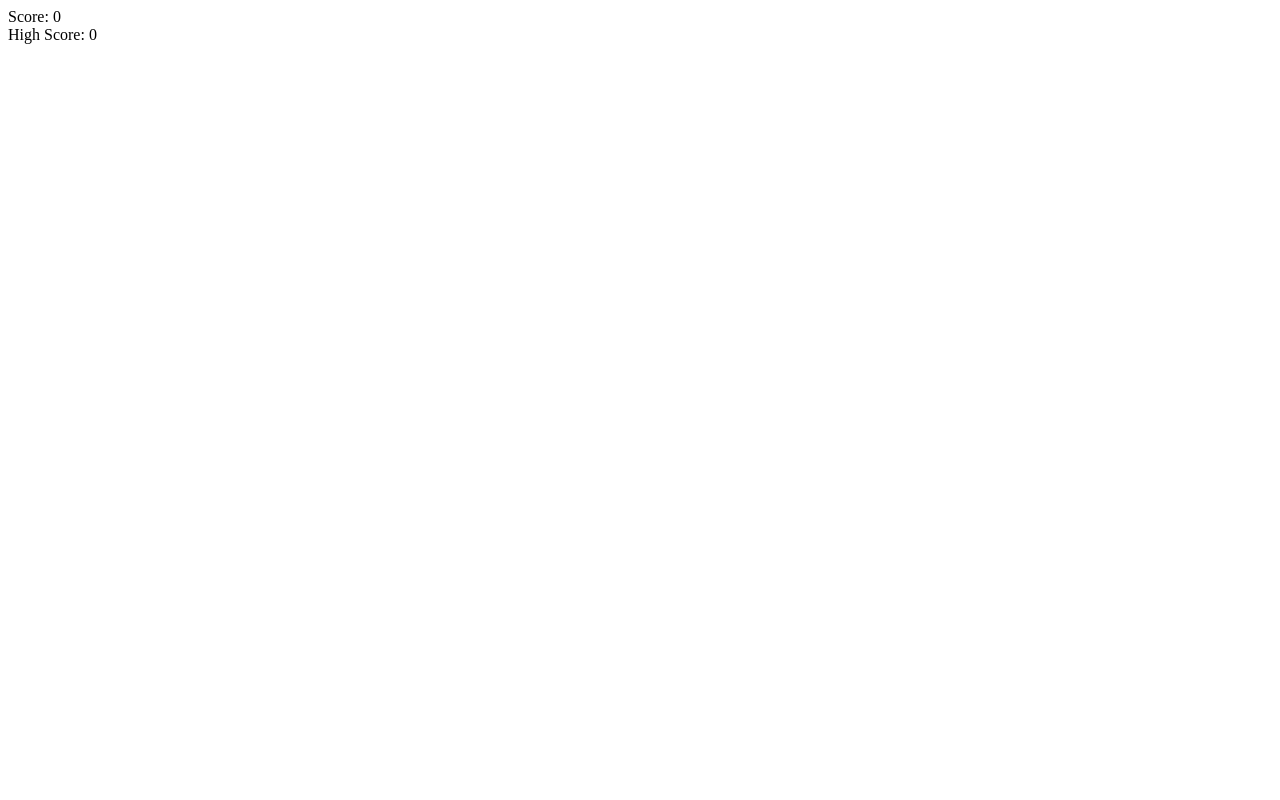
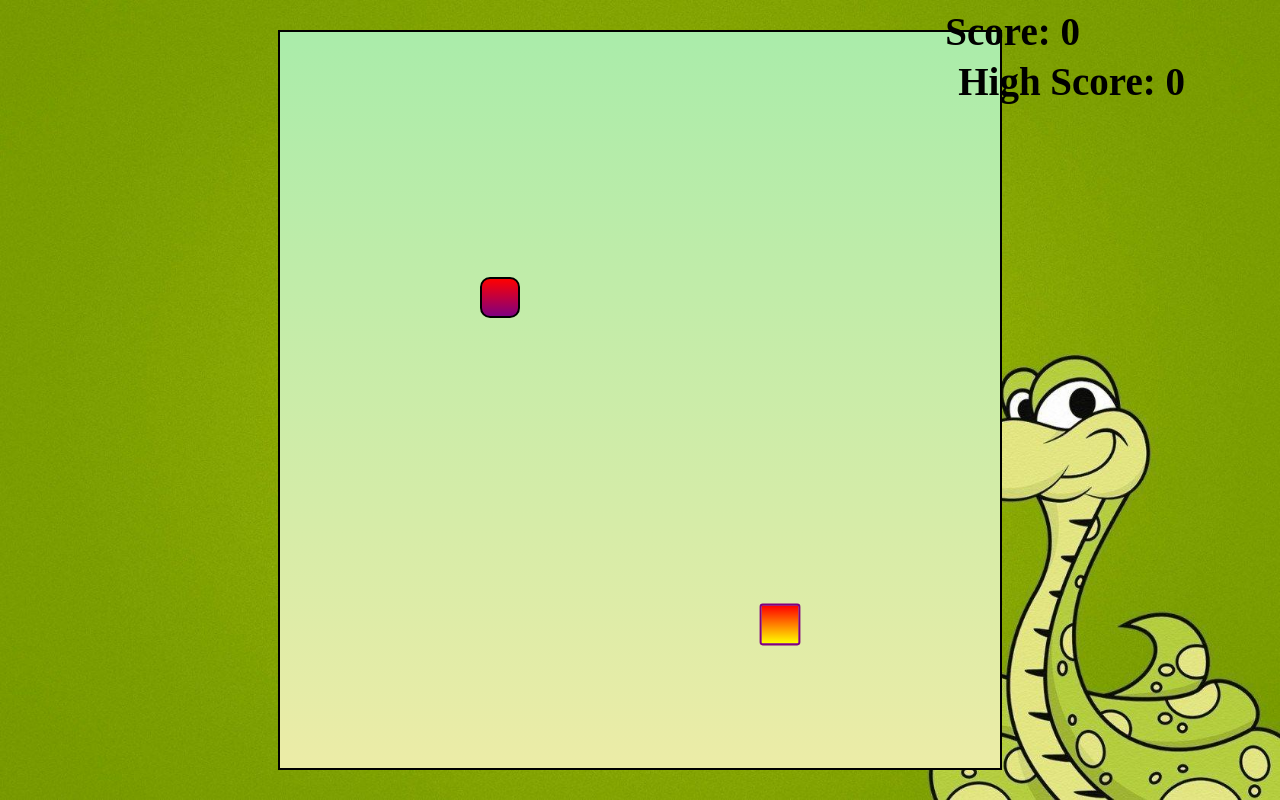
Before and after one commit to sailendrachettri/snakeJS, a plain HTML site: page index.html in a window 1280 px wide. Drawn offline with Linux system fonts and the light colour scheme; the site is published under a folder, as on GitHub Pages, so addresses that start at the root find nothing; a web font is replaced by a local one.

Commit message:
changing the url according to github pages

```diff
--- a/index.html
+++ b/index.html
@@ -4,7 +4,7 @@
     <meta charset="UTF-8">
     <meta http-equiv="X-UA-Compatible" content="IE=edge">
     <meta name="viewport" content="width=device-width, initial-scale=1.0">
-    <link rel="stylesheet" href="/css/style.css">
+    <link rel="stylesheet" href="snakeJS/css/style.css">
     <title>Snake Game - JavaScript Project</title>
 </head>
 <body>
@@ -23,6 +23,6 @@
     <footer></footer>
 
 
-    <script src="/js/index.js"></script>
+    <script src="snakeJS/js/index.js"></script>
 </body>
 </html>
```
